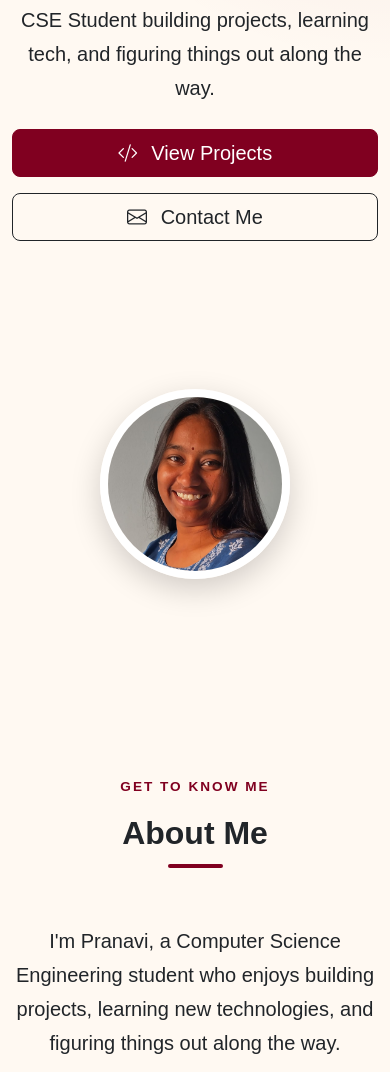
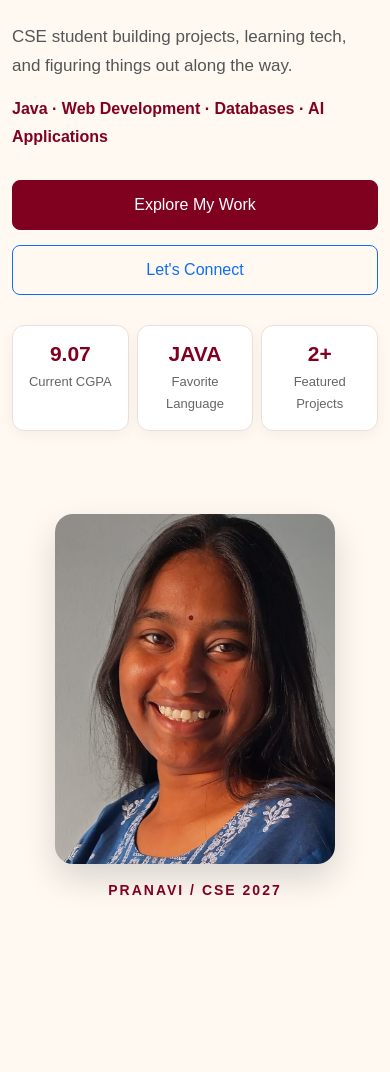
Before and after one commit to Pranavi-1125/Portfolio, a plain HTML site: page index.html in a window 390 px wide. Shown: the part 331-1403 px from the top of the page. Drawn offline with nearby package versions, Linux system fonts and the light colour scheme.

Commit message:
Enhanced home page

```diff
--- a/css/style.css
+++ b/css/style.css
@@ -16,10 +16,11 @@ html {
 body {
     margin: 0;
     font-family: Arial, Helvetica, sans-serif;
-    line-height: 1.6;
     background-color: #fff9f2;
     color: #212529;
     transition: background-color 0.3s ease, color 0.3s ease;
+    font-size: 17px;
+    line-height: 1.7;
 }
 
 section {
@@ -34,6 +35,62 @@ p {
     line-height: 1.7;
 }
 
+/* =========================================================
+   GLOBAL TYPOGRAPHY
+   ========================================================= */
+
+p {
+    font-size: 17px;
+    line-height: 1.7;
+}
+
+.section-heading {
+    font-size: 42px;
+}
+
+.card h3 {
+    font-size: 24px;
+}
+
+.card h4 {
+    font-size: 20px;
+}
+
+.card p {
+    font-size: 17px;
+}
+
+.btn {
+    font-size: 17px;
+}
+
+.form-label {
+    font-size: 17px;
+}
+
+.form-control {
+    font-size: 17px;
+}
+
+table {
+    font-size: 17px;
+}
+
+.skill-badge {
+    font-size: 16px;
+}
+
+.project-tech span {
+    font-size: 15px;
+}
+
+.achievement-item h4 {
+    font-size: 20px;
+}
+
+.achievement-item p {
+    font-size: 17px;
+}
 
 /* =========================================================
    2. NAVBAR
@@ -42,16 +99,19 @@ p {
 .navbar {
     min-height: 70px;
     box-shadow: 0 2px 10px rgba(0, 0, 0, 0.15);
+    font-size: 17px;
 }
 
 .navbar-brand {
-    font-size: 1.5rem;
+    font-size: 24px;
+    font-weight: 700;
     letter-spacing: 0.5px;
 }
 
 .nav-link {
     margin-left: 8px;
     transition: color 0.3s ease;
+    font-size: 17px;
 }
 
 .nav-link:hover,
@@ -59,134 +119,118 @@ p {
     color: #ffc107 !important;
 }
 
-
-/* =========================================================
-   3. HERO / HOME SECTION
-   ========================================================= */
+/* =========================
+   HERO / HOME SECTION
+   ========================= */
 
 .hero-section {
     min-height: 100vh;
-    padding-top: 70px;
     display: flex;
     align-items: center;
-    background:
-        radial-gradient(
-            circle at top right,
-            rgba(128, 0, 32, 0.10),
-            transparent 35%
-        ),
-        #fff9f2;
+    padding: 120px 0 70px;
+
 }
 
-.hero-section h1 {
+.hero-label {
     color: #800020;
-    letter-spacing: -1px;
+    font-size: 18px;
+    font-weight: 700;
+    letter-spacing: 2px;
+    margin-bottom: 20px;
 }
 
-.hero-section h2 {
-    color: #343a40;
+.hero-title {
+    font-size: 64px;
+    line-height: 1.05;
+    font-weight: 800;
+    margin-bottom: 25px;
+    color: #222;
 }
 
-.hero-section .lead {
+.hero-description {
     max-width: 650px;
+    font-size: 20px;
+    line-height: 1.7;
+    margin-bottom: 15px;
+    color: #555;
 }
 
-.hero-section .btn {
-    min-width: 160px;
+.hero-tech {
+    font-size: 17px;
+    font-weight: 600;
+    color: #800020;
+    margin-bottom: 30px;
 }
 
+.hero-buttons {
+    display: flex;
+    gap: 15px;
+    flex-wrap: wrap;
+    margin-bottom: 45px;
+}
 
-/* Profile image */
+.hero-buttons .btn {
+    font-size: 17px;
+    padding: 12px 24px;
+    border-radius: 8px;
+}
 
-.profile-image-container {
-    display: inline-block;
-    position: relative;
+/* Quick facts */
+
+.hero-stats {
+    display: flex;
+    gap: 15px;
+    flex-wrap: wrap;
+}
+
+.hero-stat {
+    min-width: 135px;
+    padding: 18px 20px;
+    background: #ffffff;
+    border: 1px solid #eadfda;
+    border-radius: 12px;
+    text-align: center;
+    box-shadow: 0 4px 15px rgba(0, 0, 0, 0.05);
+}
+
+.hero-stat h3 {
+    color: #800020;
+    font-size: 25px;
+    font-weight: 800;
+    margin-bottom: 5px;
+}
+
+.hero-stat p {
+    font-size: 14px;
+    margin: 0;
+    color: #666;
+}
+
+/* Profile */
+
+.hero-profile {
+    display: flex;
+    flex-direction: column;
+    align-items: center;
+    justify-content: center;
 }
 
 .profile-image {
-    width: 300px;
-    height: 300px;
+    width: 100%;
+    max-width: 400px;
+    aspect-ratio: 4 / 5;
     object-fit: cover;
-    border: 8px solid white;
-    box-shadow: 0 10px 30px rgba(0, 0, 0, 0.18);
+    border-radius: 18px;
+    box-shadow: 0 15px 35px rgba(0, 0, 0, 0.15);
 }
 
-
-/* =========================================================
-   4. SECTION HEADINGS
-   ========================================================= */
-
-.section-heading p {
-    color: #800020;
+.profile-label {
+    margin-top: 15px;
+    font-size: 16px;
+    font-weight: 700;
     letter-spacing: 2px;
-    font-size: 0.85rem;
-}
-
-.section-heading h2 {
-    position: relative;
-    display: inline-block;
-}
-
-.section-heading h2::after {
-    content: "";
-    display: block;
-    width: 55px;
-    height: 4px;
-    margin: 12px auto 0;
-    background-color: #800020;
-    border-radius: 5px;
-}
-
-
-/* =========================================================
-   5. ABOUT SECTION
-   ========================================================= */
-
-#about {
-    background-color: #fff9f2;
-}
-
-#about .card {
-    border: none;
-    border-radius: 15px;
-    transition:
-        transform 0.3s ease,
-        box-shadow 0.3s ease;
-}
-
-#about .card:hover {
-    transform: translateY(-7px);
-    box-shadow: 0 12px 25px rgba(0, 0, 0, 0.12) !important;
-}
-
-#about .card i {
     color: #800020;
 }
-
-
-/* =========================================================
-   6. EDUCATION
-   ========================================================= */
-
-#education {
-    background-color: #f5f5f5 !important;
-}
-
-#education .table {
-    background-color: white;
-    border-radius: 10px;
-    overflow: hidden;
-}
-
-#education th,
-#education td {
-    padding: 15px;
-}
-
-#education tbody tr {
-    transition: background-color 0.2s ease;
-}
-
 
 /* =========================================================
    7. SKILLS
@@ -234,10 +278,9 @@ p {
     border-radius: 20px;
     background-color: #f1e4e8;
     color: #800020;
-    font-size: 0.85rem;
+    font-size: 16px;
     font-weight: 600;
 }
-
 
 /* =========================================================
    8. PROJECTS
@@ -288,11 +331,11 @@ p {
 }
 
 .project-tech span {
-    padding: 5px 10px;
+    padding: 6px 11px;
     border-radius: 15px;
     background-color: #f1e4e8;
     color: #800020;
-    font-size: 0.75rem;
+    font-size: 15px;
     font-weight: 600;
 }
 
@@ -439,95 +482,108 @@ footer a:hover {
 
 
 /* Tablets */
-
 @media (max-width: 991px) {
 
-    .navbar-nav {
-        padding-top: 10px;
-        padding-bottom: 10px;
+    .hero-section {
+        padding-top: 110px;
     }
 
-    .nav-link {
-        margin-left: 0;
+    .hero-title {
+        font-size: 52px;
     }
 
-    .hero-section {
-        text-align: center;
+    .hero-description {
+        font-size: 19px;
     }
 
-    .hero-section .lead {
-        margin-left: auto;
-        margin-right: auto;
+    .hero-profile {
+        margin-top: 20px;
     }
 
+    .profile-image {
+        max-width: 330px;
+    }
 }
-
-
-/* Mobile */
 
 @media (max-width: 767px) {
 
     .hero-section {
-        padding-top: 90px;
-        padding-bottom: 50px;
+        min-height: auto;
+        padding: 110px 0 60px;
     }
 
-    .hero-section h1 {
-        font-size: 3rem;
+    .hero-label {
+        font-size: 15px;
+        letter-spacing: 1.5px;
     }
 
-    .hero-section h2 {
-        font-size: 1.4rem;
+    .hero-title {
+        font-size: 42px;
+        line-height: 1.1;
+    }
+
+    .hero-description {
+        font-size: 17px;
+    }
+
+    .hero-tech {
+        font-size: 16px;
+    }
+
+    .hero-buttons {
+        margin-bottom: 30px;
+    }
+
+    .hero-buttons .btn {
+        font-size: 16px;
+        width: 100%;
+    }
+
+    .hero-stats {
+        justify-content: center;
+    }
+
+    .hero-stat {
+        flex: 1;
+        min-width: 100px;
+        padding: 15px 10px;
+    }
+
+    .hero-stat h3 {
+        font-size: 21px;
+    }
+
+    .hero-stat p {
+        font-size: 13px;
+    }
+
+    .hero-profile {
+        margin-top: 35px;
     }
 
     .profile-image {
-        width: 220px;
-        height: 220px;
+        max-width: 280px;
     }
 
-    .section-heading h2 {
-        font-size: 2rem;
+    .profile-label {
+        font-size: 14px;
     }
-
-    .skill-card,
-    .project-card {
-        margin-bottom: 10px;
-    }
-
-    #education th,
-    #education td {
-        padding: 10px;
-        font-size: 0.9rem;
-    }
-
 }
-
-
-/* Small mobile screens */
 
 @media (max-width: 480px) {
 
-    .hero-section h1 {
-        font-size: 2.5rem;
+    .hero-title {
+        font-size: 36px;
     }
 
-    .hero-section .btn {
-        width: 100%;
+    .hero-stats {
+        gap: 8px;
     }
 
-    .profile-image {
-        width: 190px;
-        height: 190px;
+    .hero-stat {
+        min-width: 0;
     }
-
-    .skill-card .card-body,
-    #achievements .card-body,
-    #contact .card-body {
-        padding: 20px !important;
-    }
-
 }
-
 
 /* =========================================================
    15. DARK THEME
--- a/index.html
+++ b/index.html
@@ -110,69 +110,75 @@
 
     <!-- ================= MAIN CONTENT ================= -->
     <main>
+<!-- Home Section -->
+<section id="home" class="hero-section">
+    <div class="container">
+        <div class="row align-items-center g-5">
 
-        <!-- ================= HOME ================= -->
-        <section id="home" class="hero-section">
-            <div class="container">
+            <!-- Left: Introduction -->
+            <div class="col-lg-7">
+                <p class="hero-label">COMPUTER SCIENCE • BUILDER • LEARNER</p>
 
-                <div class="row align-items-center min-vh-100">
+                <h1 class="hero-title">
+                    I build things,<br>
+                    break things,<br>
+                    and figure out why.
+                </h1>
 
-                    <!-- Introduction -->
-                    <div class="col-lg-7 text-center text-lg-start">
+                <p class="hero-description">
+                    CSE student building projects, learning tech,
+                    and figuring things out along the way.
+                </p>
 
-                        <p class="text-uppercase fw-semibold mb-2">
-                            Hello, I'm
-                        </p>
+                <p class="hero-tech">
+                    Java · Web Development · Databases · AI Applications
+                </p>
 
-                        <h1 class="display-3 fw-bold">
-                            Pranavi
-                        </h1>
+                <div class="hero-buttons">
+                    <a href="#projects" class="btn btn-primary">
+                        Explore My Work
+                    </a>
 
-                        <h2 class="h3 mb-4">
-                            Computer Science Engineering Student
-                        </h2>
+                    <a href="#contact" class="btn btn-outline-primary">
+                        Let's Connect
+                    </a>
+                </div>
 
-                        <p class="lead mb-4">
-                            CSE Student building projects, learning tech,
-                            and figuring things out along the way.
-                        </p>
-
-                        <div class="d-flex gap-3 justify-content-center justify-content-lg-start flex-wrap">
-
-                            <a href="#projects" class="btn btn-primary btn-lg">
-                                <i class="bi bi-code-slash me-2"></i>
-                                View Projects
-                            </a>
-
-                            <a href="#contact" class="btn btn-outline-dark btn-lg">
-                                <i class="bi bi-envelope me-2"></i>
-                                Contact Me
-                            </a>
-
-                        </div>
-
+                <!-- Quick Facts -->
+                <div class="hero-stats">
+                    <div class="hero-stat">
+                        <h3>9.07</h3>
+                        <p>Current CGPA</p>
                     </div>
 
-
-                    <!-- Profile Image -->
-                    <div class="col-lg-5 text-center mt-5 mt-lg-0">
-
-                        <div class="profile-image-container">
-
-                            <img
-                                src="images/profile.jpg"
-                                alt="Portrait of Pranavi"
-                                class="img-fluid rounded-circle profile-image"
-                            >
-
-                        </div>
-
+                    <div class="hero-stat">
+                        <h3>JAVA</h3>
+                        <p>Favorite Language</p>
                     </div>
 
+                    <div class="hero-stat">
+                        <h3>2+</h3>
+                        <p>Featured Projects</p>
+                    </div>
                 </div>
+            </div>
 
+            <!-- Right: Profile -->
+            <div class="col-lg-5">
+                <div class="hero-profile">
+                    <img
+                        src="images/profile.jpg"
+                        alt="Profile photo of Pranavi"
+                        class="profile-image"
+                    >
+
+                    <p class="profile-label">PRANAVI / CSE 2027</p>
+                </div>
             </div>
-        </section>
+
+        </div>
+    </div>
+</section>
 
 
         <!-- ================= ABOUT ================= -->
```
